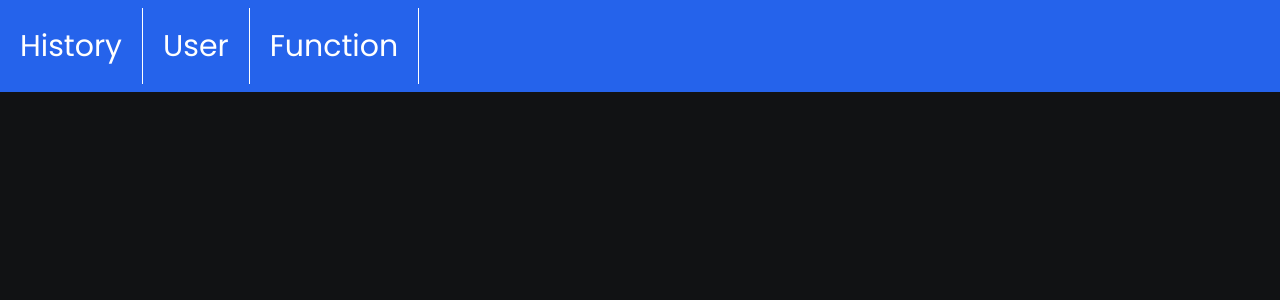
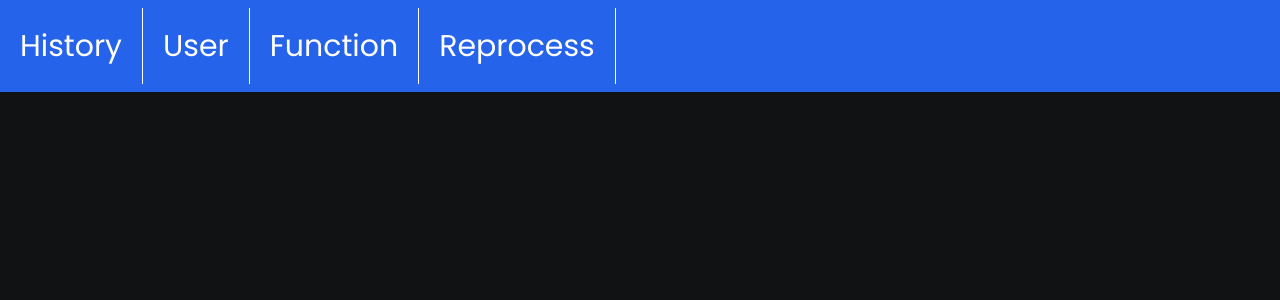
Before and after one commit to TinglyPants/ESIX-log-viewer-frontend, a React (Create React App) app: page / in a window 1280 px wide. Shown: the top 300 px of the page. Built offline with nearby package versions, Linux system fonts and the light colour scheme.

Commit message:
Added button to reprocess data remotely.

```diff
--- a/src/App.js
+++ b/src/App.js
@@ -4,6 +4,7 @@ import { Routes, Route } from "react-router-dom";
 import LogHistoryPage from "./components/Routes/History/LogHistoryPage";
 import LogUserPage from "./components/Routes/User/LogUserPage";
 import LogFunctionPage from "./components/Routes/Function/LogFunctionPage";
+import NavBarProcessButton from "./components/NavBar/NavBarProcessButton";
 export default function App() {
     return (
         <div className="w-screen h-screen bg-dark flex flex-col font-poppins overflow-y-scroll overflow-x-hidden text-white">
@@ -11,6 +12,7 @@ export default function App() {
                 <NavBarLink href="/history" text="History" />
                 <NavBarLink href="/user" text="User" />
                 <NavBarLink href="/function" text="Function" />
+                <NavBarProcessButton />
             </NavBar>
             <Routes>
                 <Route path="/history" element={<LogHistoryPage />} />
--- /dev/null
+++ b/src/components/NavBar/NavBarProcessButton.js
@@ -0,0 +1,12 @@
+import axios from "axios"
+
+export default function NavBarProcessButton() {
+    const handleClick = () => {
+        axios.get("http://35.246.109.80:4000/processAll")
+    }
+    return (
+        <button className="border-r-[1px] border-white p-5" onClick={handleClick}>
+            Reprocess
+        </button>
+    );
+}
```
